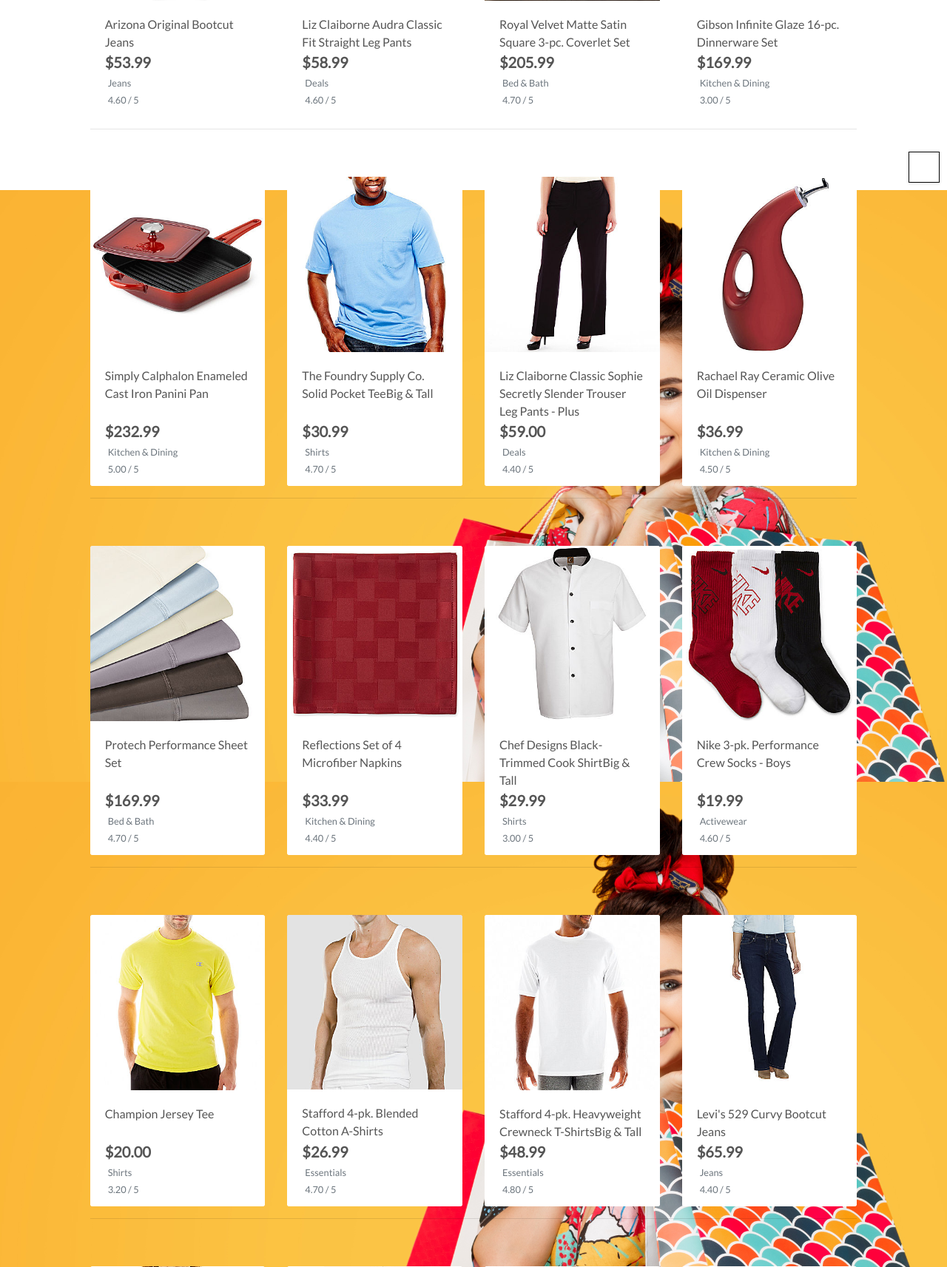
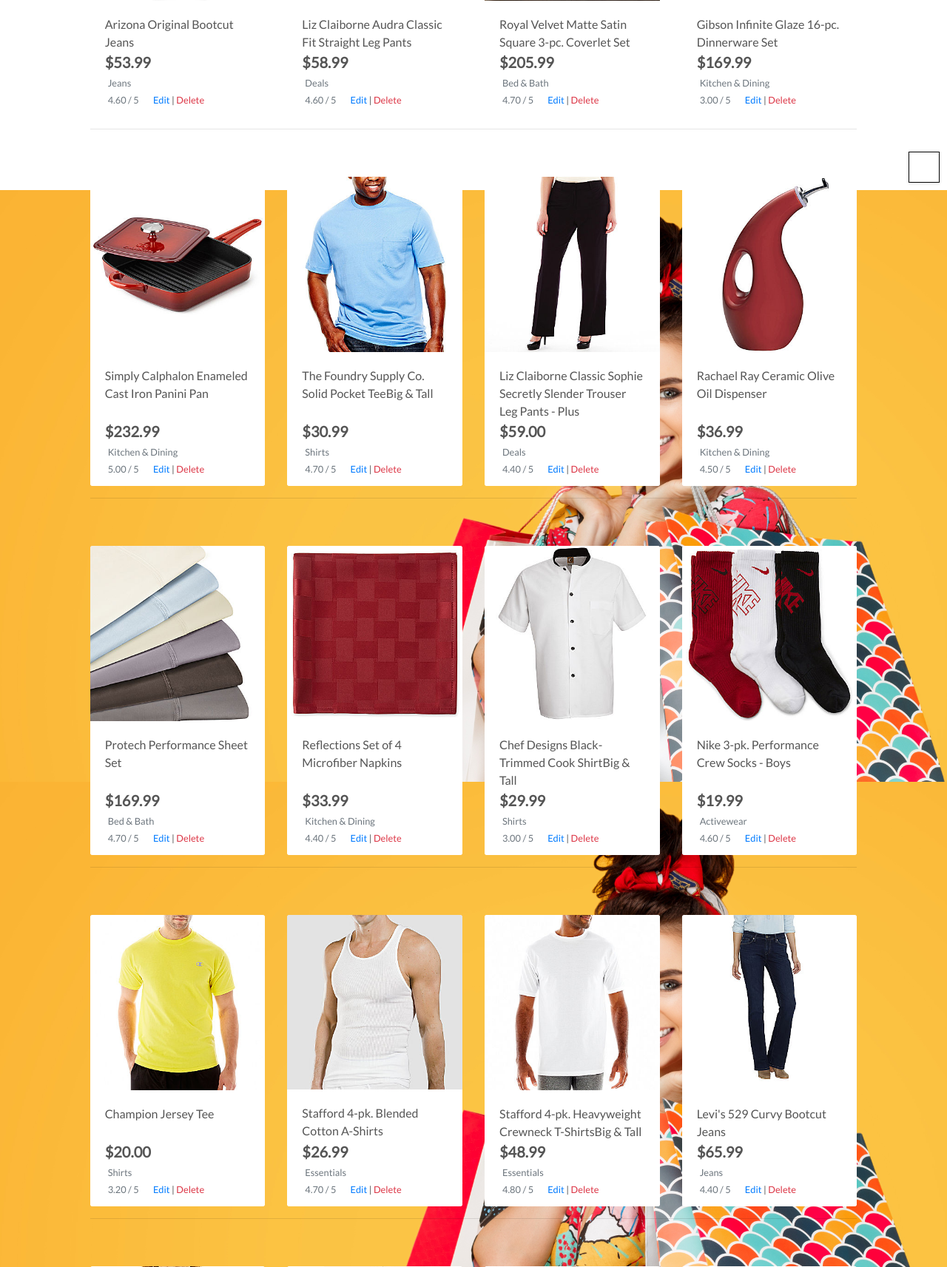
Before and after one commit to Blitzgeist-69/boutique_ado_v1, a Django app: page /products/ in a window 1280 px wide. Shown: the part 543-2256 px from the top of the page at 74% size. Run offline with Django 3.2, Linux system fonts and the light colour scheme; the visitor is signed in with stand-in values (Sample User, id 1); data comes from the database, SQL or seed files in the repository; parts of the project's set-up code (start-up, migrations or seed data) failed here and were passed over; some libraries are stand-ins or nearby versions.

Commit message:
Add Delete Products functionality to Product Admin

```diff
--- a/products/templates/products/products.html
+++ b/products/templates/products/products.html
@@ -82,6 +82,12 @@
                                             {% else %}
                                                 <small class="text-muted">No Rating</small>
                                             {% endif %}
+                                            {% if request.user.is_superuser %}
+                                                <small class="ml-3">
+                                                    <a href="{% url 'edit_product' product.id %}">Edit</a> |
+                                                    <a class="text-danger" href="{% url 'delete_product' product.id %}">Delete</a>
+                                                </small>
+                                            {% endif %}
                                         </div>
                                     </div>
                                 </div>
@@ -122,29 +128,25 @@
 {% block postloadjs %}
     {{ block.super }}
     <script type="text/javascript">
-        $('.btt-link').click(function(e) {
-            window.scrollTo(0,0)
-        })
-    </script>
+		$('.btt-link').click(function(e) {
+			window.scrollTo(0,0)
+		})
+	</script>
 
     <script type="text/javascript">
         $('#sort-selector').change(function() {
             var selector = $(this);
             var currentUrl = new URL(window.location);
-
             var selectedVal = selector.val();
             if(selectedVal != "reset"){
                 var sort = selectedVal.split("_")[0];
                 var direction = selectedVal.split("_")[1];
-
-                currentUrl.searchParams.set('sort', sort);
-                currentUrl.searchParams.set('direction', direction);
-
+                currentUrl.searchParams.set("sort", sort);
+                currentUrl.searchParams.set("direction", direction);
                 window.location.replace(currentUrl);
             } else {
-                currentUrl.searchParams.delete('sort');
-                currentUrl.searchParams.delete('direction');
-
+                currentUrl.searchParams.delete("sort");
+                currentUrl.searchParams.delete("direction");
                 window.location.replace(currentUrl);
             }
         })
--- a/products/urls.py
+++ b/products/urls.py
@@ -6,4 +6,5 @@ urlpatterns = [
     path('<int:product_id>/', views.product_detail, name='product_detail'),
     path('add/', views.add_product, name='add_product'),
     path('edit/<int:product_id>/', views.edit_product, name='edit_product'),
+    path('delete/<int:product_id>/', views.delete_product, name='delete_product'),
 ]
--- a/products/views.py
+++ b/products/views.py
@@ -75,9 +75,9 @@ def add_product(request):
     if request.method == 'POST':
         form = ProductForm(request.POST, request.FILES)
         if form.is_valid():
-            form.save()
+            product = form.save()
             messages.success(request, 'Successfully added product!')
-            return redirect(reverse('add_product'))
+            return redirect(reverse('product_detail', args=[product.id]))
         else:
             messages.error(request, 'Failed to add product. Please ensure the form is valid.')
     else:
@@ -113,3 +113,11 @@ def edit_product(request, product_id):
     }
 
     return render(request, template, context)
+
+
+def delete_product(request, product_id):
+    """ Delete a product from the store """
+    product = get_object_or_404(Product, pk=product_id)
+    product.delete()
+    messages.success(request, 'Product deleted!')
+    return redirect(reverse('products'))
```
Also changed, not shown: products/templates/products/product_detail.html (+13 -7 lines).
